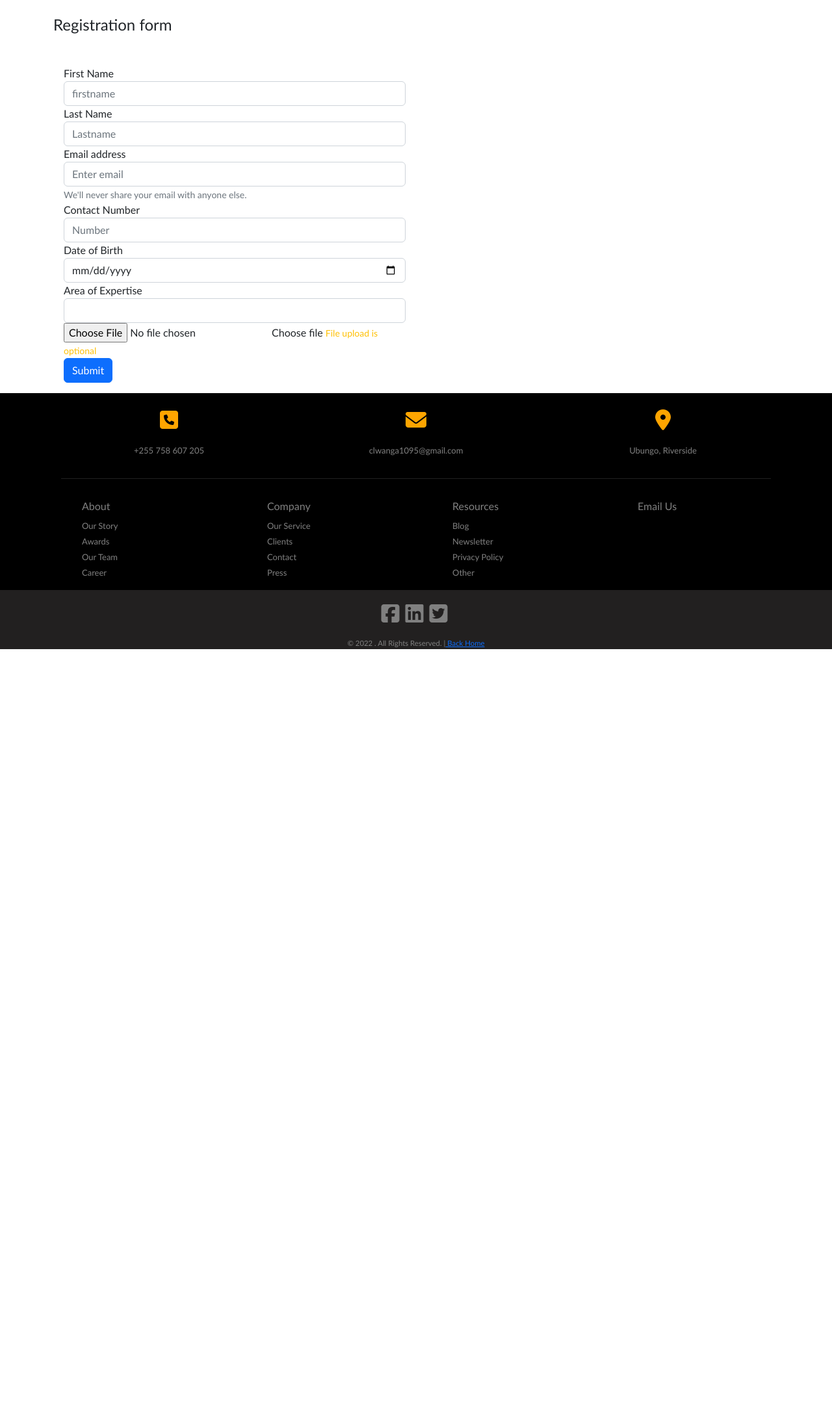
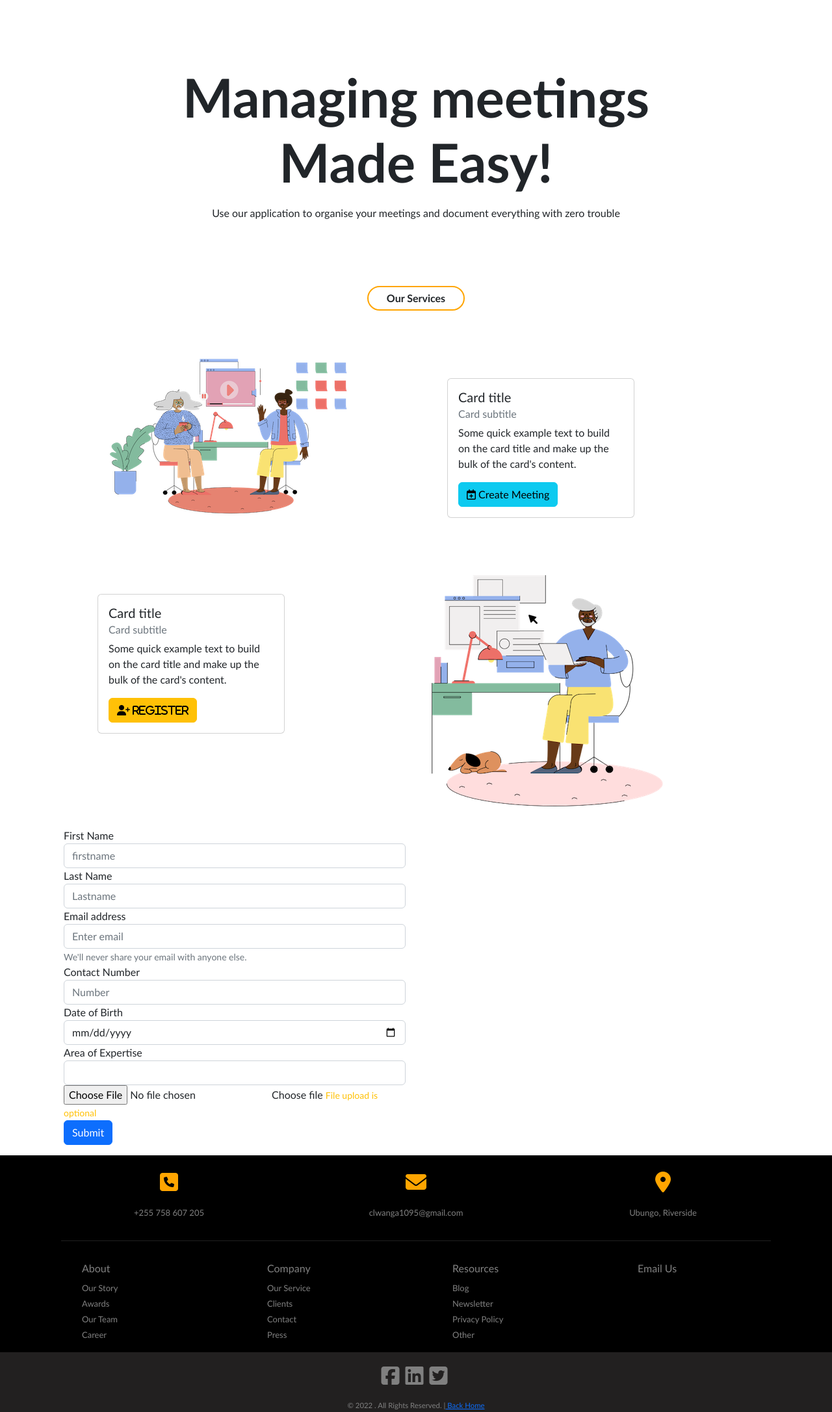
Before and after one commit to clwanga/conference_management_app, a PHP site: page / in a window 1280 px wide. Shown: the part 100-2273 px from the top of the page at 65% size. Before the commit the page ends 1099 px from the top, so only its background shows below. Run offline with PHP 8.4, Linux system fonts and the light colour scheme; data that the repository does not hold is empty; some libraries are stand-ins or nearby versions.

Commit message:
enhancements on the homepage

```diff
--- a/css/site.css
+++ b/css/site.css
@@ -31,7 +31,7 @@ nav {
     width: 100px;
 }
 .pages a:hover {
-    border-bottom: 2px solid orange;
+    border-bottom: 2px solid black;
     color: black;
 }
 .pages a {
@@ -73,3 +73,39 @@ nav {
 .contact {
   margin-top: 20px;
 }
+#bannerHeader{
+  font-size: 82.5px;
+  font-weight: bold;
+  line-height: 100px;
+  text-align: center;
+}
+.banner{
+  margin: 100px auto 20px auto;
+}
+#supportingText{
+  width: 100%;
+  text-align: center;
+  font-weight: normal;
+  font-size: 10;
+  margin: 0px 0px 30px auto;
+}
+.banner button {
+  width: 200px;
+}
+#services{
+  text-align: center;
+  margin: 100px auto 20px auto;
+  font-weight: bold;
+  border: 2px solid orange;
+  padding: 5px;
+  border-radius: 20px;
+  width: 150px;
+}
+.blueCard:hover{
+  border: 2px solid rgb(19, 129, 233);
+  cursor:pointer;
+}
+.orangeCard:hover{
+  border: 2px solid orange;
+  cursor: pointer;
+}
--- a/index.php
+++ b/index.php
@@ -5,9 +5,52 @@ require_once 'db/connection.php';
 
 $result = $crud->getSpecialities();
 ?>
-<br>
-<h4>Registration form</h4>
-<br>
+<div class="banner">
+    <p id="bannerHeader">Managing meetings <br> Made Easy!</p>
+    <p id="supportingText">Use our application to organise your meetings and document everything with zero trouble</p>
+    <p id="services">Our Services</p>
+</div>
+
+<!-- end of banner -->
+<div class="container px-4">
+    <div class="row g-2 mt-5">
+        <div class="col-6 ps-5">
+            <img src="images/meeting.png" alt="meeting image">
+        </div>
+        <div class="col-6 pt-5 ps-5">
+            <div class="card blueCard" style="width: 18rem;">
+                <div class="card-body">
+                    <h5 class="card-title">Card title</h5>
+                    <h6 class="card-subtitle mb-2 text-muted">Card subtitle</h6>
+                    <p class="card-text">Some quick example text to build on the card title and make up the bulk of the card's content.</p>
+                    <button type="button" class="btn btn-info"><i class="fa fa-calendar-plus-o" aria-hidden="true"></i> Create Meeting</button>
+                </div>
+            </div>
+        </div>
+    </div>
+    <div class="row g-2 mt-5">
+        <div class="col-6 pt-5 ps-5">
+            <div class="card orangeCard" style="width: 18rem;">
+                <div class="card-body">
+                    <h5 class="card-title">Card title</h5>
+                    <h6 class="card-subtitle mb-2 text-muted">Card subtitle</h6>
+                    <p class="card-text">Some quick example text to build on the card title and make up the bulk of the card's content.</p>
+                    <button type="button" class="btn btn-warning"><i class="fa fa-user-plus" aria-hidden="true"> Register</i></button>
+                </div>
+            </div>
+        </div>
+        <div class="col-6">
+            <img src="images/member.png" alt="meeting image">
+        </div>
+    </div>
+</div>
+
+<div class="memberSection">
+
+
+
+</div>
+
 <!-- start -->
 <form class="w-50 p-3" method="post" action="success.php" enctype="multipart/form-data">
     <div class="form-group">
@@ -34,8 +77,8 @@ $result = $crud->getSpecialities();
     <div class="form-group">
         <label for="speciality">Area of Expertise</label>
         <select class="form-control" name="speciality" id="speciality">
-            <?php while ($r = $result->fetch(PDO::FETCH_ASSOC)) {?>
-            <option value="<?php echo $r['speciality_id']?>"><?php echo $r['name']?></option>
+            <?php while ($r = $result->fetch(PDO::FETCH_ASSOC)) { ?>
+                <option value="<?php echo $r['speciality_id'] ?>"><?php echo $r['name'] ?></option>
             <?php } ?>
         </select>
     </div>
```
Also changed, not shown: images/meeting.png (added), images/member.png (added), images/svg.png (deleted).
